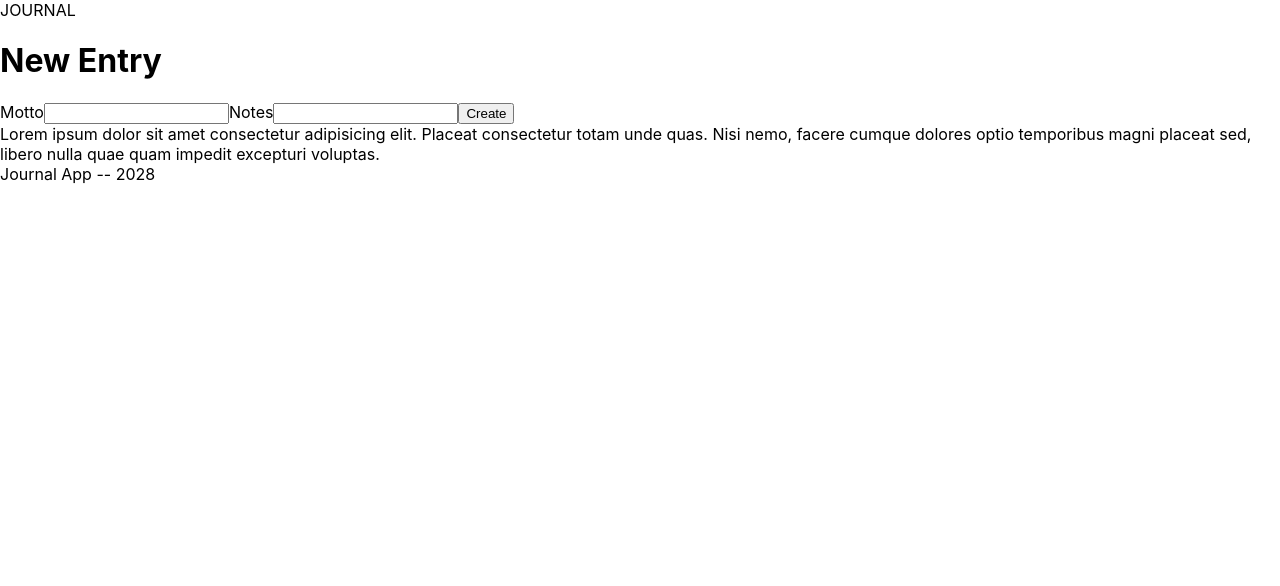
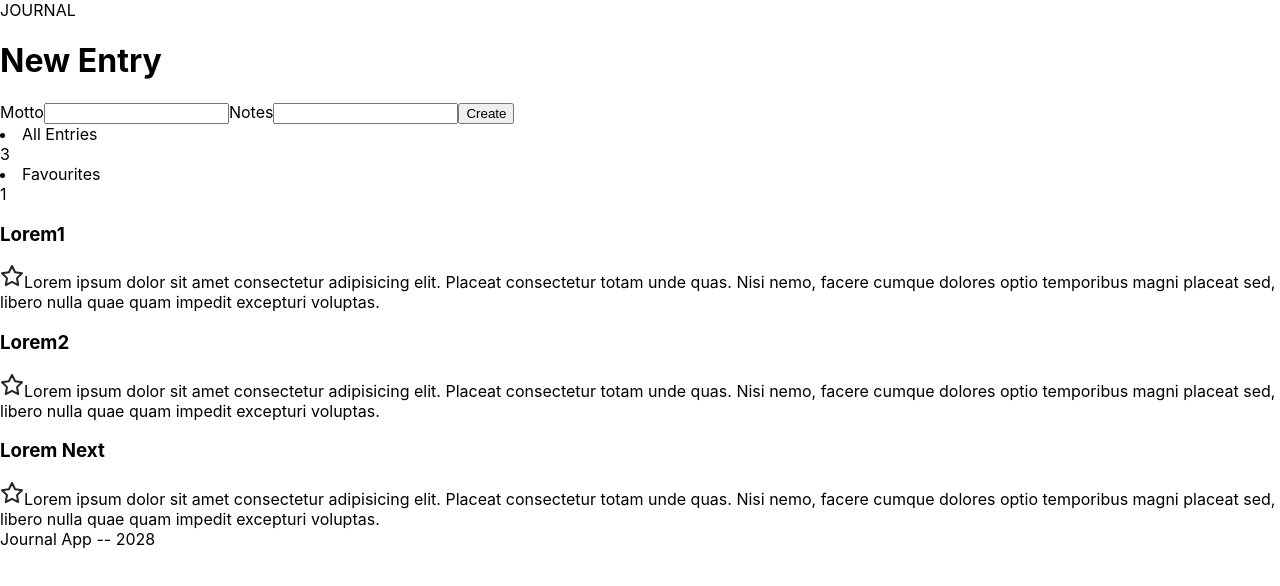
Before and after one commit to lenzloesche/journal, a React (Create React App) app: page / in a window 1280 px wide. Shown: the top 586 px of the page. Built offline with nearby package versions, Linux system fonts and the light colour scheme.

Commit message:
all elements bone structure

```diff
--- a/src/App.js
+++ b/src/App.js
@@ -4,6 +4,8 @@ import Entry from "./components/Entry";
 import Button from "./components/Button";
 import EntryContainer from "./components/EntryContainer";
 import Input from "./components/Input";
+import Navigation from "./components/Navigation";
+import NavigationItem from "./components/NavigationItem";
 
 function App() {
   return (
@@ -13,10 +15,24 @@ function App() {
       <Input title="Motto" />
       <Input title="Notes" />
       <Button>Create</Button>
+      <Navigation>
+        <NavigationItem title="All Entries" number="3" selected />
+        <NavigationItem title="Favourites" number="1" />
+      </Navigation>
       <EntryContainer>
-        <Entry />
-        <Entry />
-        <Entry>
+        <Entry title="Lorem1">
+          Lorem ipsum dolor sit amet consectetur adipisicing elit. Placeat
+          consectetur totam unde quas. Nisi nemo, facere cumque dolores optio
+          temporibus magni placeat sed, libero nulla quae quam impedit excepturi
+          voluptas.
+        </Entry>
+        <Entry title="Lorem2">
+          Lorem ipsum dolor sit amet consectetur adipisicing elit. Placeat
+          consectetur totam unde quas. Nisi nemo, facere cumque dolores optio
+          temporibus magni placeat sed, libero nulla quae quam impedit excepturi
+          voluptas.
+        </Entry>
+        <Entry title="Lorem Next">
           Lorem ipsum dolor sit amet consectetur adipisicing elit. Placeat
           consectetur totam unde quas. Nisi nemo, facere cumque dolores optio
           temporibus magni placeat sed, libero nulla quae quam impedit excepturi
--- a/src/components/Entry/index.js
+++ b/src/components/Entry/index.js
@@ -1,3 +1,11 @@
-export default function Entry({ children }) {
-  return <section>{children}</section>;
+import star from "../../resources/star.svg";
+
+export default function Entry({ children, title }) {
+  return (
+    <article>
+      <h3>{title}</h3>
+      <img src={star} alt="star" />
+      {children}
+    </article>
+  );
 }
--- /dev/null
+++ b/src/components/NavigationItem/index.js
@@ -0,0 +1,8 @@
+export default function NavigationItem({ title, number, selected }) {
+  return (
+    <li>
+      {title}
+      <div>{number}</div>
+    </li>
+  );
+}
```
